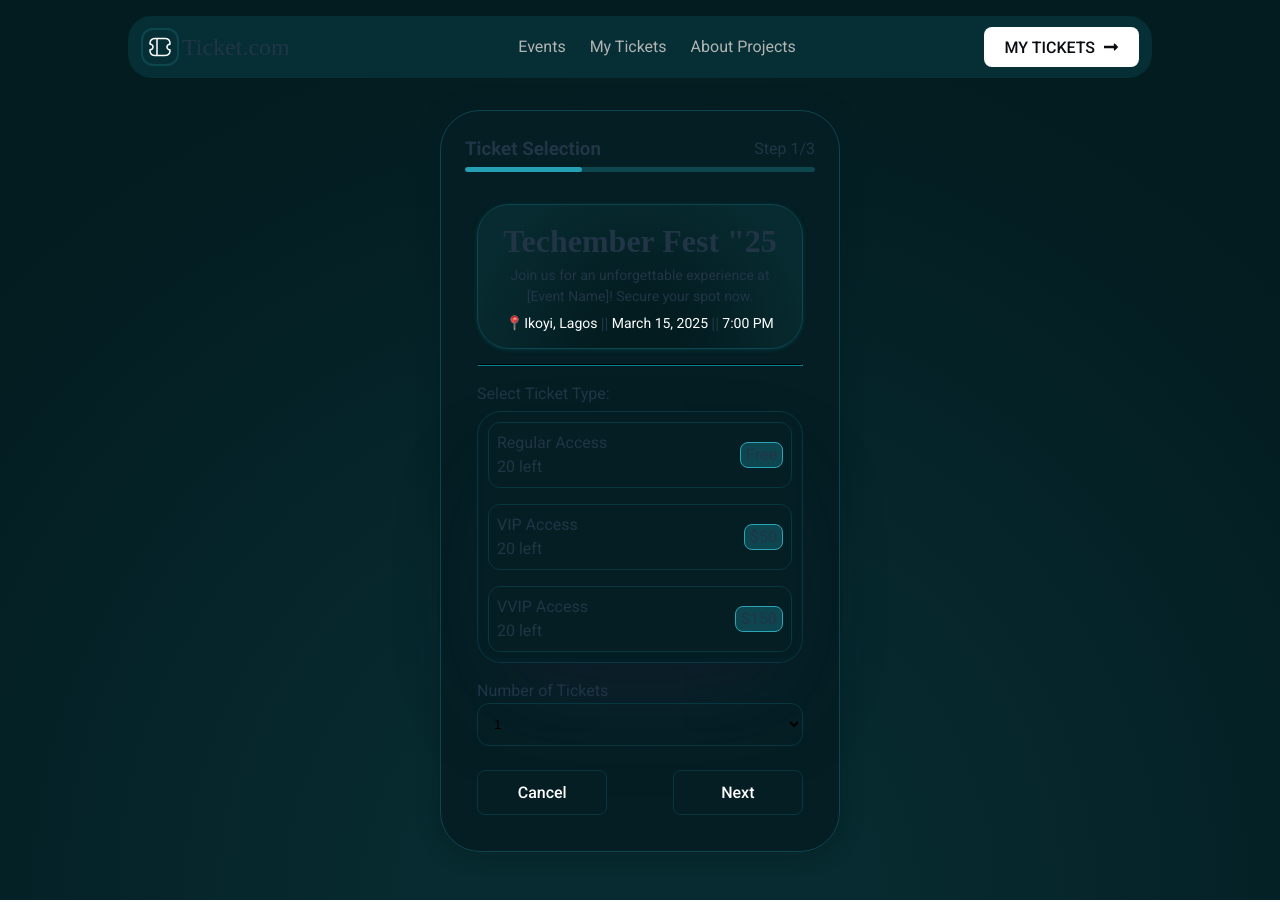
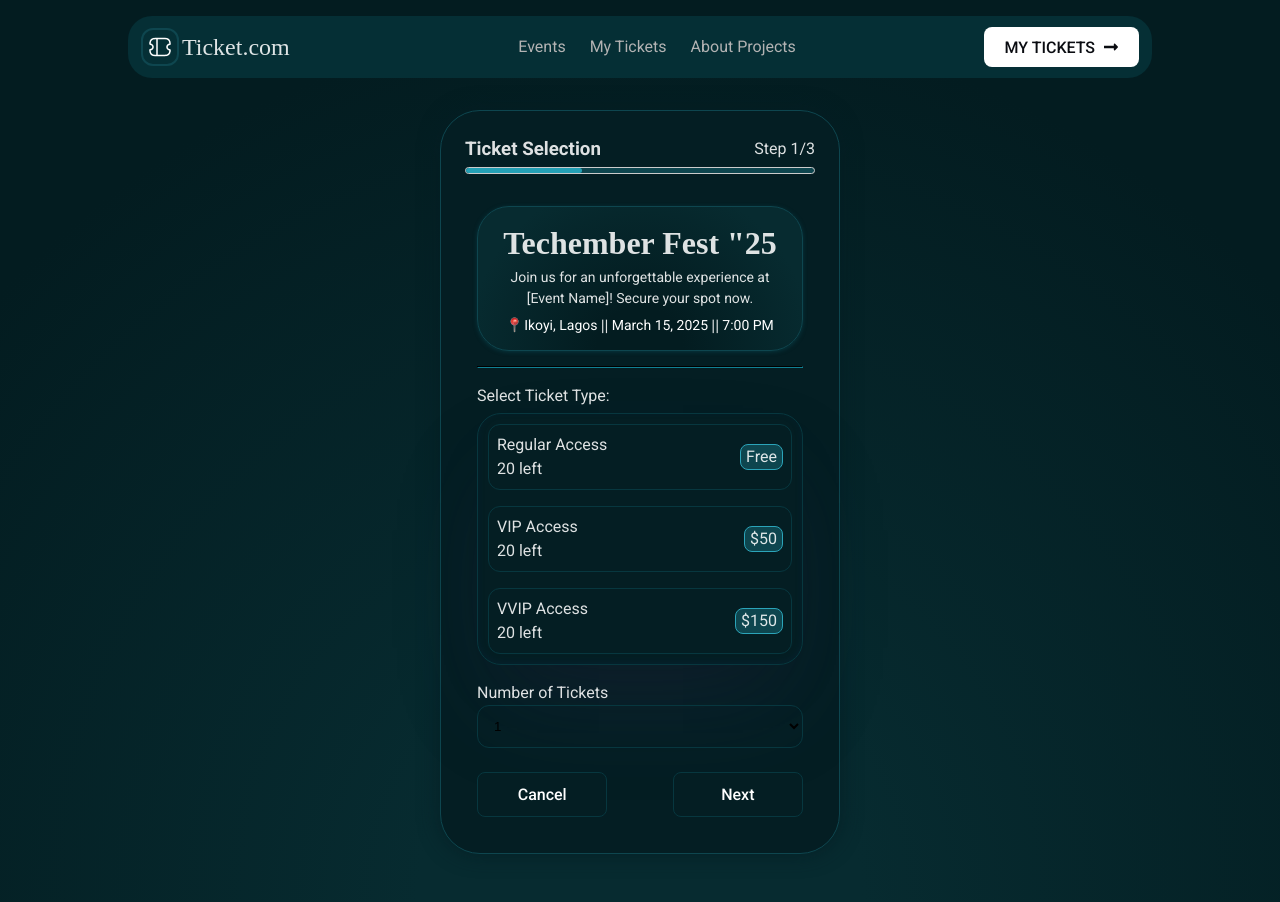
Before and after one commit to iKeyFx/Conference-Ticket-Generator, a React (Vite) app: page /step-1 in a window 1280 px wide. Built offline with nearby package versions, Linux system fonts and the light colour scheme; a web font is replaced by a local one.

Commit message:
initial commit

```diff
--- a/index.html
+++ b/index.html
@@ -2,7 +2,7 @@
 <html lang="en">
   <head>
     <meta charset="UTF-8" />
-    <link rel="icon" type="image/svg+xml" href="/vite.svg" />
+    <link rel="icon" type="image/svg+xml" href="/src/assets/icon_ticket.png" />
     <link rel="preconnect" href="https://fonts.googleapis.com">
     <link rel="preconnect" href="https://fonts.gstatic.com" crossorigin>
     <link href="https://fonts.googleapis.com/css2?family=Road+Rage&family=Roboto:ital,wght@0,100..900;1,100..900&display=swap" rel="stylesheet">
--- a/src/component/CardComponent.jsx
+++ b/src/component/CardComponent.jsx
@@ -14,10 +14,10 @@ const SectionContainer = styled.section`
 `;
 
 const TicketCardContainer = styled.div`
-  background-color: #041e23;
+  background-color: var(--color-primary);
   border-radius: 40px;
-  border: 1px solid #0e464f;
-  box-shadow: 0px 0px 19px 2px rgba(4, 30, 35, 0.68);
+  border: 1px solid var(--color-secondary);
+  box-shadow: 0px 0px 19px 2px var(--color-box-shadow);
   padding: 24px;
   width: 350px;
 
@@ -47,9 +47,8 @@ const ProgressBarWrapper = styled.div`
 `;
 
 const ProgressBarBackground = styled.div`
-  /* width: 20%; */
   height: 5px;
-  background-color: #0e464f;
+  background-color: var(--color-secondary);
   border-radius: 5px;
   overflow: hidden;
   border: 1px solid var(--color-gray-text);
@@ -58,7 +57,7 @@ const ProgressBarBackground = styled.div`
 
 const ProgressBarFill = styled.div`
   height: 100%;
-  background-color: #24a0b5;
+  background-color: var(--color-accent);
   border-radius: 5px;
   transition: width 0.3s ease;
 `;
@@ -67,8 +66,9 @@ const TicketBody = styled.div`
   background: ${({ readyPage }) =>
     readyPage
       ? "none"
-      : "radial-gradient(circle at bottom, #031c20 20%, #072b30 80%)"};
-  border: ${({ readyPage }) => (readyPage ? "none" : " 1px solid #0e464f")};
+      : `radial-gradient(circle at bottom, var(--color-primary) 20%, var(--color-card-background) 80%)`};
+  border: ${({ readyPage }) =>
+    readyPage ? "none" : `1px solid var(--color-card-border)`};
   padding: 12px;
   margin-top: 20px;
   border-radius: 32px;
--- a/src/styles/GlobalStyles.js
+++ b/src/styles/GlobalStyles.js
@@ -3,6 +3,7 @@ import { createGlobalStyle } from "styled-components";
 const GlobalStyles = createGlobalStyle`
 :root {
     --color-gradient-1: radial-gradient(circle at bottom, #072b30 20%, #031c20 80%);
+    color: rgba(255, 255, 255, 0.87);
 }
 
 
--- a/src/styles/index.css
+++ b/src/styles/index.css
@@ -11,6 +11,13 @@
   text-rendering: optimizeLegibility;
   -webkit-font-smoothing: antialiased;
   -moz-osx-font-smoothing: grayscale;
+  --color-primary: #041e23;
+  --color-secondary: #0e464f;
+  --color-accent: #24a0b5;
+  --color-gray-text: #cccccc;
+  --color-card-background: #072b30;
+  --color-card-border: #0e464f;
+  --color-box-shadow: rgba(4, 30, 35, 0.68);
 
 }
 
--- a/src/ui/AppLayout.jsx
+++ b/src/ui/AppLayout.jsx
@@ -15,7 +15,6 @@ function AppLayout() {
     <StyledAppLayout>
       <Header />
       <main>
-        {/* <TicketSelection /> */}
         <Outlet />
       </main>
     </StyledAppLayout>
--- a/src/ui/TicketSelection.jsx
+++ b/src/ui/TicketSelection.jsx
@@ -57,21 +57,6 @@ const ProgressBarBackground = styled.div`
   overflow: hidden;
   border: 1px solid var(--color-gray-text);
   flex: 1;
-`;
-
-const ProgressBarFill = styled.div`
-  height: 100%;
-  background-color: #24a0b5;
-  border-radius: 5px;
-  transition: width 0.3s ease;
-`;
-
-const TicketBody = styled.div`
-  background: radial-gradient(circle at bottom, #031c20 20%, #072b30 80%);
-  border: 1px solid #0e464f;
-  padding: 12px;
-  margin-top: 20px;
-  border-radius: 32px;
 `;
 
 const EventDetailsCard = styled.div`
```
